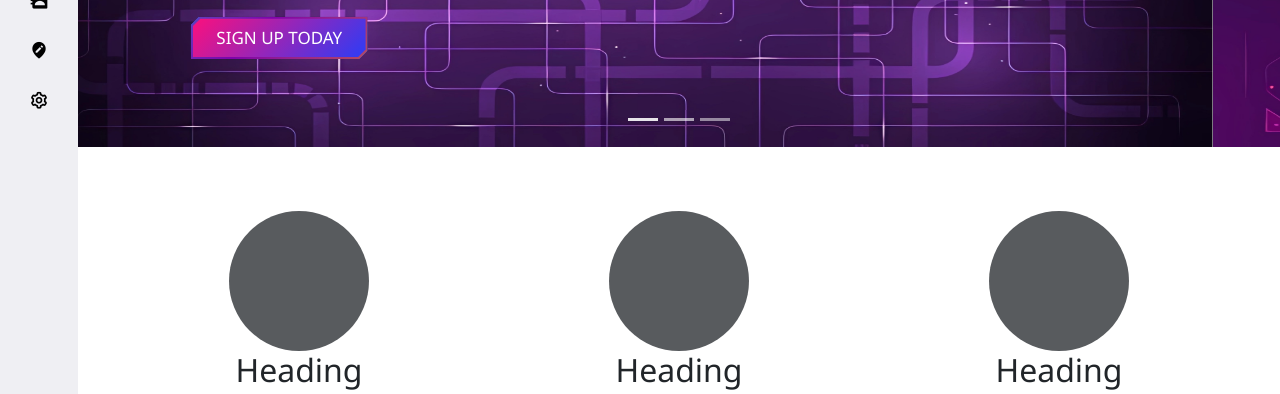
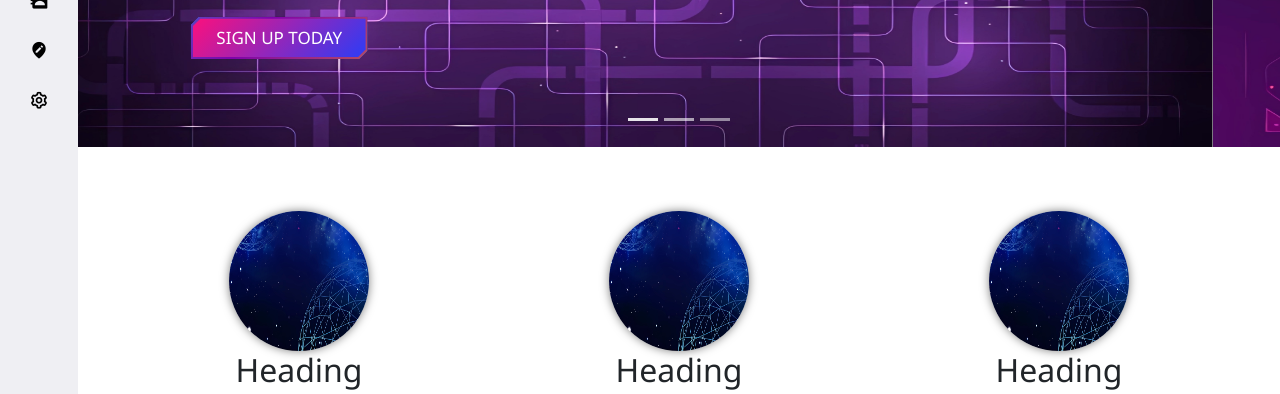
Before and after one commit to kendastar1/Pagina.github.io, a plain HTML site: page index2.html in a window 1280 px wide. Shown: the part 365-759 px from the top of the page. Drawn offline with nearby package versions, Linux system fonts and the light colour scheme.

Commit message:
Add files via upload

```diff
--- a/index2.html
+++ b/index2.html
@@ -10,6 +10,7 @@
     rel='stylesheet'>
     <link rel="stylesheet" href="bootstrap/css/bootstrap.min.css">
     <style>
+
   .loader-wrapper {
     position: fixed;
     top: 0;
@@ -411,6 +412,10 @@ body {
   color: #fff;
 }
 
+.bd-placeholder1-img{
+  box-shadow: 5px 5px 10px rgba(0, 0, 0, 0.5);
+   box-shadow: 0 0 10px rgba(0, 0, 0, 0.5);
+}
 
 </style>
 
@@ -628,7 +633,8 @@ body {
 
     <div class="row">
       <div class="col-lg-4">
-        <svg class="bd-placeholder-img rounded-circle" width="140" height="140" xmlns="http://www.w3.org/2000/svg" role="img" aria-label="Placeholder" preserveAspectRatio="xMidYMid slice" focusable="false"><title>Placeholder</title><rect width="100%" height="100%" fill="var(--bs-secondary-color)"/></svg>
+        <img class="bd-placeholder1-img rounded-circle" src="imagen2.jpg" width="140" height="140">
+
         <h2 class="fw-normal">Heading</h2>
         <p>Some representative placeholder content for the three columns of text below the carousel. This is the first column.</p>
         <p id="enlace" style="display: inline-flex;">
@@ -636,7 +642,7 @@ body {
 </p>
       </div>
       <div class="col-lg-4">
-        <svg class="bd-placeholder-img rounded-circle" width="140" height="140" xmlns="http://www.w3.org/2000/svg" role="img" aria-label="Placeholder" preserveAspectRatio="xMidYMid slice" focusable="false"><title>Placeholder</title><rect width="100%" height="100%" fill="var(--bs-secondary-color)"/></svg>
+          <img class="bd-placeholder1-img rounded-circle" src="imagen2.jpg" width="140" height="140">
         <h2 class="fw-normal">Heading</h2>
         <p>Another exciting bit of representative placeholder content. This time, we've moved on to the second column.</p>
         <p id="enlace" style="display: inline-flex;">
@@ -644,7 +650,7 @@ body {
 </p>
       </div>
       <div class="col-lg-4">
-        <svg class="bd-placeholder-img rounded-circle" width="140" height="140" xmlns="http://www.w3.org/2000/svg" role="img" aria-label="Placeholder" preserveAspectRatio="xMidYMid slice" focusable="false"><title>Placeholder</title><rect width="100%" height="100%" fill="var(--bs-secondary-color)"/></svg>
+          <img class="bd-placeholder1-img rounded-circle" src="imagen2.jpg" width="140" height="140">
         <h2 class="fw-normal">Heading</h2>
         <p>And lastly this, the third column of representative placeholder content.</p>
         <p id="enlace" style="display: inline-flex;">
@@ -666,7 +672,7 @@ body {
 
     <hr class="featurette-divider">
 
-    <div class="row featurette">
+    <div class="row featurette" >
       <div class="col-md-7" style="margin-top: -50px">
         <h2 class="featurette-heading fw-normal lh-1" >First featurette heading. <span class="uncolormas" style="color: #0008ff;"  >It’ll blow your mind.</span></h2>
         <p class="lead">Some great placeholder content for the first featurette here. Imagine some exciting prose here.</p>
@@ -699,7 +705,7 @@ body {
         <p class="lead">Another featurette? Of course. More placeholder content here to give you an idea of how this layout would work with some actual real-world content in place.</p>
       </div>
       <div class="col-md-5 order-md-1">
-       <div class="card-container" style="margin-left: 2%;" >
+       <div class="card-container" >
   <div class="card">
   <div class="front-content">
     <p>Hover me</p>
```
